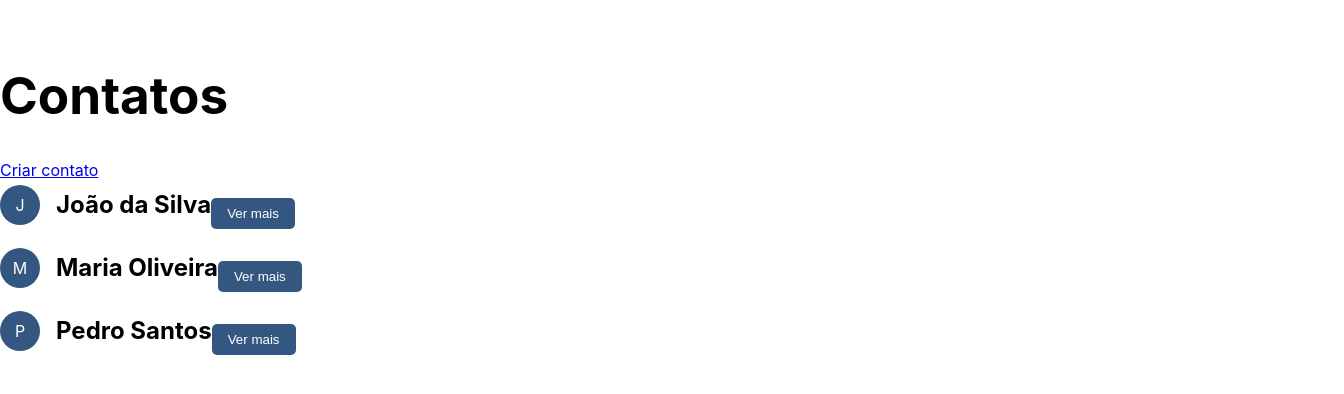
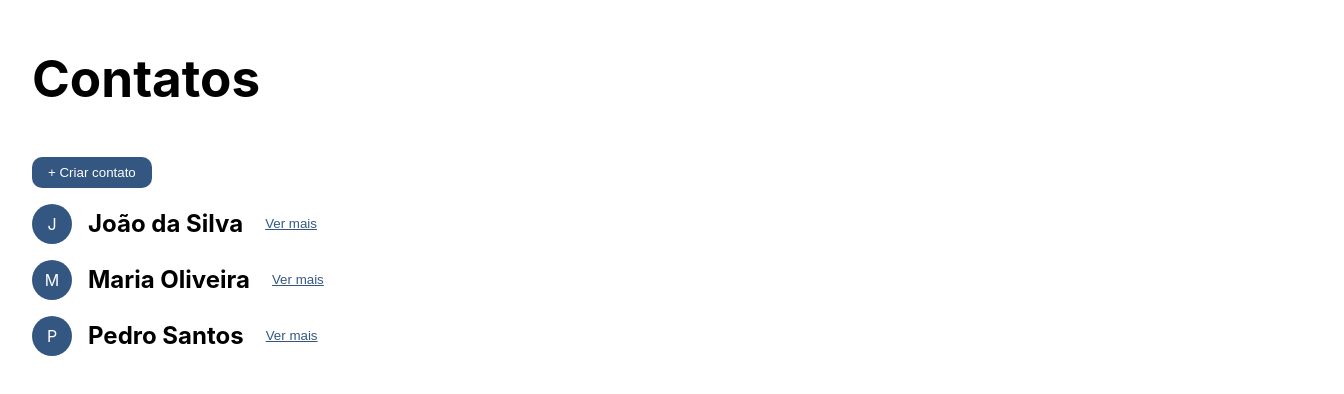
Before and after one commit to Beatriz-Cavallieri/agenda-contatos, a React (Vite) app: page / in a window 1280 px wide. Shown: the part 198-592 px from the top of the page, 1344 px wide, since content can reach past the window. Built offline with nearby package versions, Linux system fonts and the light colour scheme; data requests are answered from the project's data file.

Commit message:
Style: style improvements

```diff
--- a/src/App.css
+++ b/src/App.css
@@ -1,6 +1,4 @@
 #root {
   max-width: 1280px;
-  margin: 0 auto;
-  padding: 2rem;
-  text-align: center;
+  margin: 0;
 }
--- a/src/App.tsx
+++ b/src/App.tsx
@@ -1,6 +1,7 @@
 import { BrowserRouter, Route, Routes } from 'react-router-dom'
 import Homepage from './pages/Homepage'
 import CreateContact from './pages/CreateContact'
+import { PageWrapper } from './components/PageWrapper'
 
 function App() {
 
--- /dev/null
+++ b/src/components/Button/index.tsx
@@ -0,0 +1,64 @@
+import styled from "styled-components";
+
+export const TextButton = styled.button`
+  align-items: center;
+  justify-content: center;
+    background-color: transparent;
+    color: #345782;
+    text-decoration: underline;
+    border: none;
+    border-radius: 5px;
+    margin: 0 1rem;
+    cursor: pointer;
+
+    &:hover {
+    background-color: #345782;
+    color: white;
+  }
+  `;
+
+export const ColorButton = styled.button`
+    background-color: #345782;
+    color: white;
+    border: none;
+    border-radius: 10px;
+    margin: 1rem 0;
+    padding: 0.5rem 1rem;
+    cursor: pointer;
+
+      &:hover {
+    background-color: white;
+    color: #345782;
+    border: 1px solid #345782;
+  }
+  `;
+
+export const RoundButtonSC = styled.button`
+  width: 26px;
+  height: 26px;
+  border: none;
+  color: white;
+  font-weight: bold;
+  border-radius: 50%;
+  cursor: pointer;
+  align-items: center;
+  justify-content: center;
+  text-align: center;
+  margin: 0 0.5rem;
+`;
+
+export const RemoveButtonSC = styled(RoundButtonSC)`
+  background-color: #ff595e;
+
+    &:hover {
+    background-color: #d82228;
+  }
+`;
+
+export const AddButtonSC = styled(RoundButtonSC)`
+  background-color: #3cba54;
+
+  &:hover {
+    background-color: #2c974b;
+  }
+`;
--- a/src/components/Button/styles.tsx
+++ /dev/null
@@ -1,60 +0,0 @@
-import styled from "styled-components";
-
-export const SubmitButtonSC = styled.button`
-  background-color: #345782;
-  color: white;
-  border: none;
-  border-radius: 5px;
-  padding: 1rem;
-  margin: 20px 0;
-`;
-
-export const Button = styled.button`
-  background-color: #345782;
-  color: white;
-  border: none;
-  border-radius: 2rem;
-  height: 2rem;
-  align-items: center;
-  margin: 1rem 0;
-`;
-export const RoundButtonSC = styled.button`
-  width: 26px;
-  height: 26px;
-  border: none;
-  color: white;
-  font-weight: bold;
-  border-radius: 50%;
-  cursor: pointer;
-  align-items: center;
-  justify-content: center;
-  text-align: center;
-  margin: 0 0.5rem;
-`;
-
-export const RemoveButtonSC = styled(RoundButtonSC)`
-  background-color: #ff595e;
-
-    &:hover {
-    background-color: #d82228;
-  }
-`;
-
-export const AddButtonSC = styled(RoundButtonSC)`
-  background-color: #3cba54;
-
-  &:hover {
-    background-color: #2c974b;
-  }
-`;
-
-
-export const ViewMoreButton = styled.button`
-  background-color: #345782;
-  color: white;
-  border: none;
-  border-radius: 5px;
-  padding: 0.5rem 1rem;
-  margin-top: 1rem;
-  cursor: pointer;
-`;
--- a/src/components/ContactInfo/index.tsx
+++ b/src/components/ContactInfo/index.tsx
@@ -1,8 +1,8 @@
 import { IContact } from '../../types/contact';
-import { ContactNameSC, ContactTitleSC, CircleSC, ContactH3SC } from './styles';
+import { ContactNameSC, ContactTitleSC, CircleSC, ContactH3SC, ContactDetailsSC } from './styles';
 import { PHONE_TYPES_PT_BR } from '../../types/phone';
 import { useState } from 'react';
-import { Button, ViewMoreButton } from '../Button/styles';
+import { TextButton, ViewMoreButton } from '../Button';
 
 const ContactInfo = (props: IContact) => {
 
@@ -18,10 +18,11 @@ const ContactInfo = (props: IContact) => {
                     {props.name[0]}
                 </CircleSC>
                 <ContactNameSC>{props.name}</ContactNameSC>
-                <ViewMoreButton
-                    type="button" onClick={handleExpand}>{expanded ? "Ver menos" : "Ver mais"}</ViewMoreButton>
+                <TextButton
+                    type="button" onClick={handleExpand}>{expanded ? "Ver menos" : "Ver mais"}</TextButton>
             </ContactTitleSC>
-            {expanded && (<>
+            {expanded && (
+                <ContactDetailsSC>
                     <ContactH3SC>Endereços:</ContactH3SC>
                     <ul>
                         {props.addresses.map((address, index) => (
@@ -39,7 +40,8 @@ const ContactInfo = (props: IContact) => {
                             </li>
                         ))}
                     </ul>
-            </>)}
+                </ContactDetailsSC>
+            )}
         </div>
     );
 }
--- a/src/components/ContactInfo/styles.ts
+++ b/src/components/ContactInfo/styles.ts
@@ -39,3 +39,10 @@ export const ContactH3SC = styled.h3`
   line-height: 1.25rem;
   font-size: 1.25rem;
 `;
+
+export const ContactDetailsSC = styled.div`
+  border: 1px solid #5656c1;
+  border-radius: 5px;
+  margin: 1rem;
+  padding: 1rem;
+`;
--- a/src/components/Inputs/AddressInput/index.tsx
+++ b/src/components/Inputs/AddressInput/index.tsx
@@ -1,7 +1,7 @@
 import axios from 'axios';
 import { InputSC, LabelSC } from '../../../pages/CreateContact/styles';
 import { Address } from '../../../types/address';
-import { Button, RemoveButtonSC } from '../../Button/styles';
+import { TextButton, RemoveButtonSC } from '../../Button';
 import { AddressInputSC } from './styles';
 import { useState } from 'react';
 
@@ -74,9 +74,9 @@ const AddressInput = (props: IAddressInput) => {
                         onChange={(event) => setCep(event.target.value)}
                     />
                 </LabelSC>
-                <Button type="button" onClick={findAddress}>
+                <TextButton type="button" onClick={findAddress}>
                     Buscar endereço
-                </Button>
+                </TextButton>
             </div>
             <div>
                 <LabelSC htmlFor={`street-${index}`}>Rua:*</LabelSC>
--- a/src/components/Inputs/PhoneInput/index.tsx
+++ b/src/components/Inputs/PhoneInput/index.tsx
@@ -1,7 +1,7 @@
 import { Phone, PhoneType } from '../../../types/phone';
 import { InputSC, LabelSC } from '../../../pages/CreateContact/styles';
 import { PhoneInputSC } from './styles';
-import { RemoveButtonSC } from '../../Button/styles';
+import { RemoveButtonSC } from '../../Button';
 
 interface IPhoneInput extends Phone {
     onChange: (phone: Phone) => void;
--- /dev/null
+++ b/src/components/PageWrapper/index.ts
@@ -0,0 +1,7 @@
+import styled from "styled-components";
+
+export const PageWrapper = styled.div`
+  margin: 2rem;
+  height: 100%;
+  width: 100vw;
+`;
--- a/src/pages/CreateContact/index.tsx
+++ b/src/pages/CreateContact/index.tsx
@@ -6,8 +6,9 @@ import api from '../../services/api';
 import { v4 as uuidv4 } from 'uuid';
 import { FormSC, InputSC, LabelSC } from './styles';
 import PhoneInput from '../../components/Inputs/PhoneInput';
-import { AddButtonSC, SubmitButtonSC } from '../../components/Button/styles';
+import { AddButtonSC, ColorButton } from '../../components/Button';
 import AddressInput from '../../components/Inputs/AddressInput';
+import { PageWrapper } from '../../components/PageWrapper';
 
 const CreateContact = () => {
     const initialAddress: Address = { cep: '', city: '', neighborhood: '', number: '', state: '', street: '' }
@@ -69,7 +70,7 @@ const CreateContact = () => {
         onSubmit(newContact);
     }
     return (
-        <>
+        <PageWrapper>
             <h1>Criar contato</h1>
             <FormSC onSubmit={handleSubmit}>
                 <h2>Nome</h2>
@@ -125,8 +126,9 @@ const CreateContact = () => {
 
 
 
-                <SubmitButtonSC type="submit">Submit</SubmitButtonSC>
-            </FormSC></>
+                <ColorButton type="submit">Submit</ColorButton>
+            </FormSC>
+        </PageWrapper>
     )
 }
 
--- a/src/pages/Homepage/index.tsx
+++ b/src/pages/Homepage/index.tsx
@@ -3,6 +3,8 @@ import api from '../../services/api';
 import ContactInfo from '../../components/ContactInfo';
 import { IContact } from '../../types/contact';
 import { Link } from 'react-router-dom';
+import { ColorButton } from '../../components/Button';
+import { PageWrapper } from '../../components/PageWrapper';
 
 
 const Homepage = () => {
@@ -16,11 +18,15 @@ const Homepage = () => {
         loadContacts();
     }, []);
     return (
-        <div>
+        <PageWrapper>
             <h1>Contatos</h1>
-            <Link to={'/create'}>Criar contato</Link>
+            <Link to={'/create'}>
+                <ColorButton>
+                    + Criar contato
+                </ColorButton>
+            </Link>
             {contacts && contacts.map(contact => <ContactInfo {...contact} />)}
-        </div>
+        </PageWrapper>
     )
 }
 
```
Lines whose indentation alone changed are shown as unchanged.
